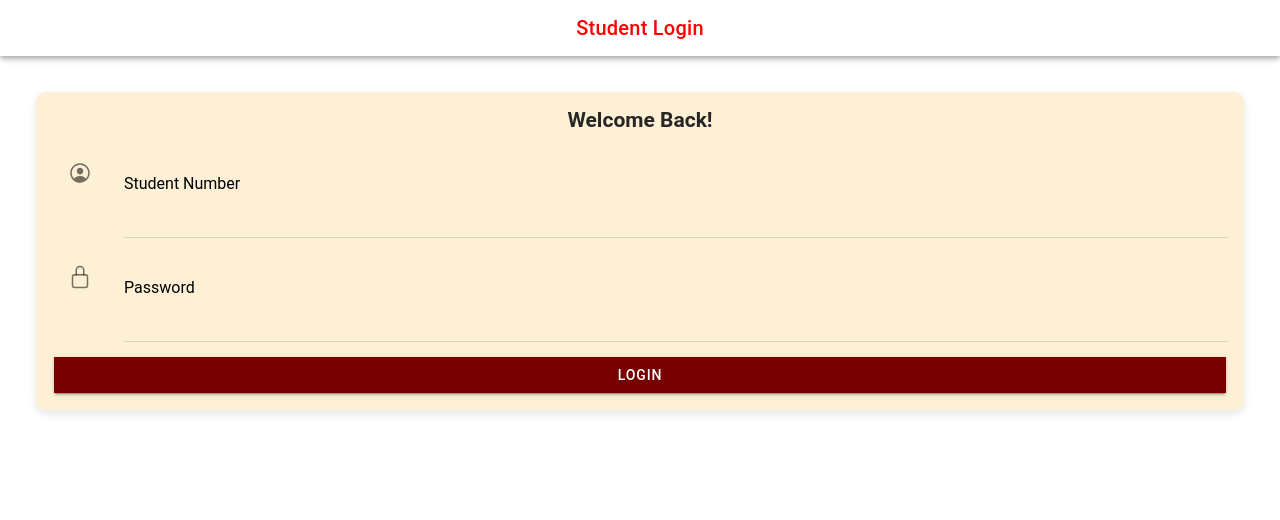
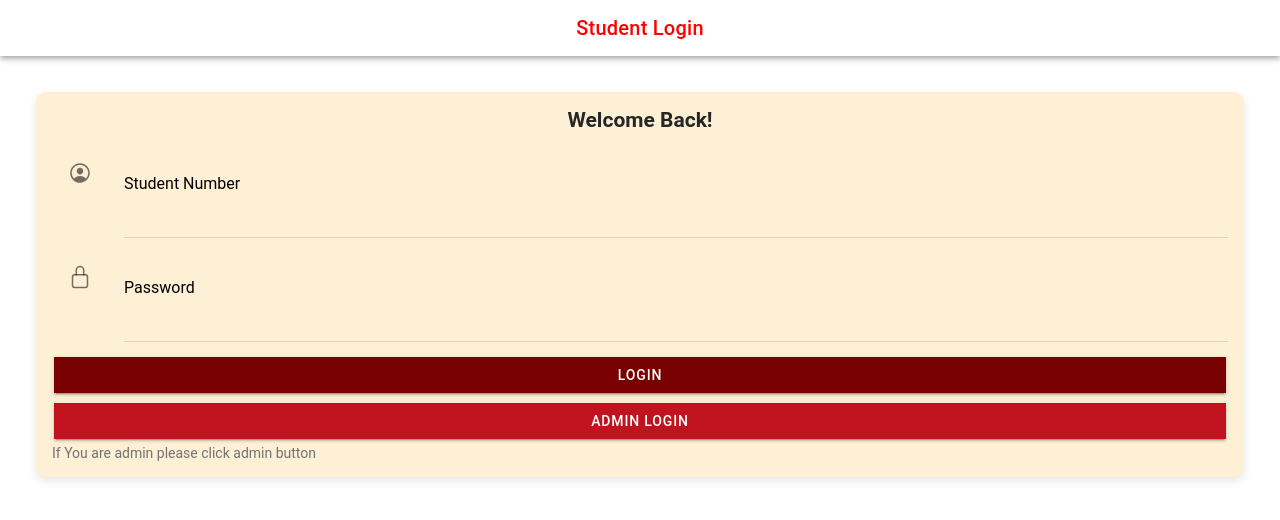
Before and after one commit to Unksand/sdcaqrcode---mobile, a React (Vite) app: page /folder/LoginPage in a window 1280 px wide. Shown: the top 520 px of the page. Built offline with nearby package versions, Linux system fonts and the light colour scheme.

Commit message:
modified and with adminLogin

```diff
--- a/package.json
+++ b/package.json
@@ -12,8 +12,10 @@
     "lint": "eslint"
   },
   "dependencies": {
+    "@capacitor-mlkit/barcode-scanning": "^6.2.0",
     "@capacitor/android": "6.1.2",
     "@capacitor/app": "6.0.1",
+    "@capacitor/camera": "^6.1.1",
     "@capacitor/core": "6.1.2",
     "@capacitor/haptics": "6.0.1",
     "@capacitor/keyboard": "6.0.2",
--- a/src/App.tsx
+++ b/src/App.tsx
@@ -14,6 +14,7 @@ import Government from './pages/Goverment';
 import Services from './pages/Services';
 import Contact from './pages/Contact';
 import LoginAdmin from './pages/LoginAdmin';
+// import QrCode from './pages/QrCode';
 /* Core CSS required for Ionic components to work properly */
 import '@ionic/react/css/core.css';
 
@@ -62,6 +63,10 @@ const App: React.FC = () => {
           <Route path="/folder/LoginAdmin" exact>
               <LoginAdmin />
             </Route>
+            {/* <Route path="/folder/QrCode" exact>
+              <QrCode />
+            </Route> */}
+
 
 
 
--- a/src/pages/Login.tsx
+++ b/src/pages/Login.tsx
@@ -28,15 +28,19 @@ const Login = () => {
         console.log('Password:', password);
     };
 
+    const handleAdminAction = () => {
+        // Handle the action for the admin button here
+        console.log('Admin button clicked');
+        // You can redirect or perform any other action
+    };
+
     return (
         <IonPage>
             <IonHeader>
                 <IonToolbar>
-                    <div style={{textAlign: 'center', color: 'Red '}}>
-                        <IonTitle >Student Login</IonTitle>
-
+                    <div style={{ textAlign: 'center', color: 'Red' }}>
+                        <IonTitle>Student Login</IonTitle>
                     </div>
-
                 </IonToolbar>
             </IonHeader>
             <IonContent className="ion-padding">
@@ -50,7 +54,7 @@ const Login = () => {
                             <IonLabel position="floating">Student Number</IonLabel>
                             <IonInput
                                 value={studentNumber}
-                                // onIonChange={e => setStudentNumber(e.target.value)} // Fallback to empty string
+                                onIonChange={e => setStudentNumber(e.detail.value!)} // Update the state on change
                                 required
                             />
                         </IonItem>
@@ -60,13 +64,25 @@ const Login = () => {
                             <IonInput
                                 type="password"
                                 value={password}
-                                // onIonChange={e => setPassword(e.target.value)} // Fallback to empty string
+                                onIonChange={e => setPassword(e.detail.value!)} // Update the state on change
                                 required
                             />
                         </IonItem>
                         <IonButton expand="full" onClick={handleLogin}>
                             Login
                         </IonButton>
+
+                        <div>
+                        {/* Admin Action Button */}
+                        <IonButton expand="full" color="secondary" onClick={handleAdminAction} style={{ marginTop: '10px' }}>
+                            Admin Login
+                        </IonButton>
+
+                        <IonLabel style={{textcolor: 'Black'}}>If You are admin please click admin button</IonLabel>
+
+                        </div>
+
+
                     </IonCardContent>
                 </IonCard>
             </IonContent>
```
Also changed, not shown: 1 other file (tests, documents, lock files or other folders).
